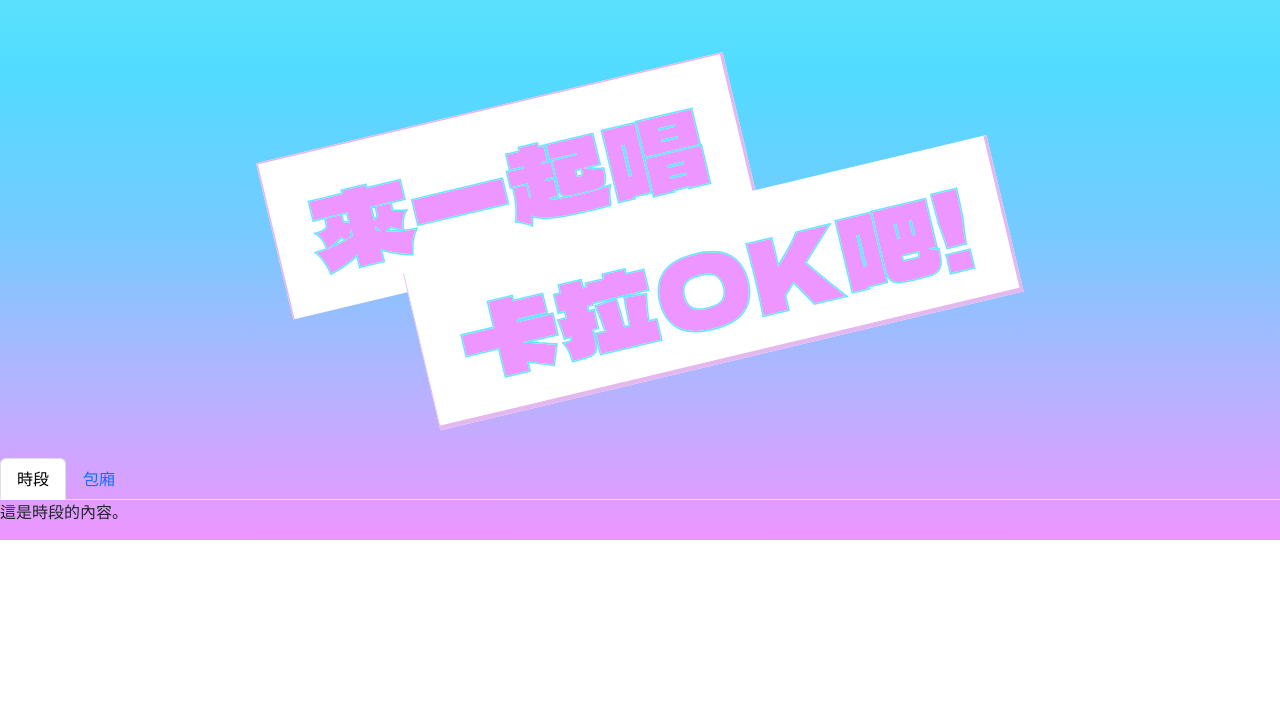
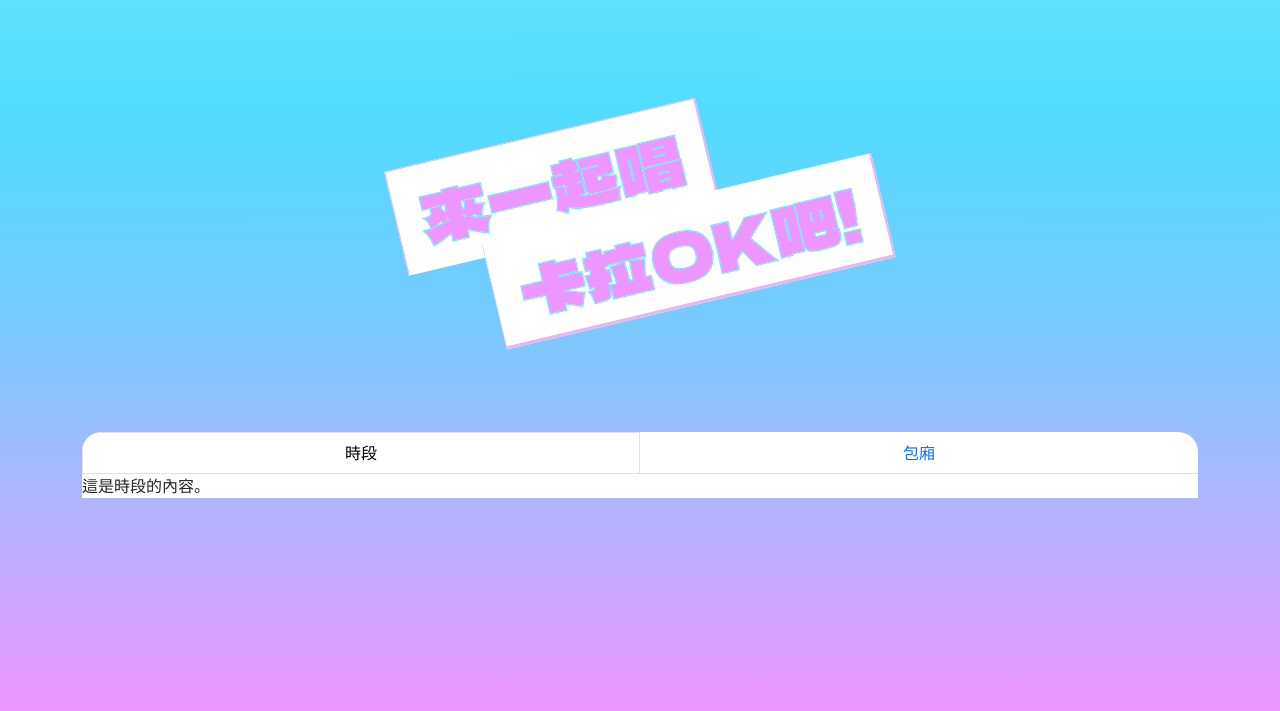
Before and after one commit to LeeMengChieh/Midterm-project, a plain HTML site: page index.html in a window 1280 px wide. Shown: the part 89-800 px from the top of the page. Drawn offline with nearby package versions, Linux system fonts and the light colour scheme.

Commit message:
稍微修改了下方

```diff
--- a/css/IndexCss.css
+++ b/css/IndexCss.css
@@ -10,6 +10,7 @@
 
 
 body {
+    min-height: 100vh;
     background: linear-gradient(to bottom, #68e6f9, #51dcff, #74cbff, #b3b4ff, #ee96ff);
     background-repeat: no-repeat;
     background-size: cover;
@@ -67,7 +68,7 @@ body {
 }
 
 #Banner {
-    padding: 0 5%;
+    padding: 5%;
 }
 
 #Banner img {
@@ -76,12 +77,51 @@ body {
     display: block;
 }
 
+#Search {}
+
+#Search .nav-tabs {
+    display: flex;
+    width: 100%;
+    overflow: hidden;
+    border-radius: 20px 20px 0px 0px;
+
+}
+
+#Search .container {
+    width: 90%;
+}
+
+#Search .container ul {
+    background-color: #ffffff;
+}
+
+#Search .nav-tabs .nav-item {
+    flex: 1;
+    text-align: center;
+    margin-bottom: 0;
+}
+
+#Search .nav-tabs .nav-link {
+    width: 100%;
+    border-radius: 0;
+}
+
+#myTabContent {
+    background-color: #ffffff;
+}
+
 @media screen and (min-width: 767px) {
     .menu-icon {
         display: none;
     }
 
+    .header {
+        width: 100%;
+    }
+
     .navbar {
+        max-width: 1140px;
+        margin: 0 auto;
         display: flex;
         align-items: center;
         justify-content: space-between;
@@ -107,7 +147,7 @@ body {
     }
 
     #Banner {
-        padding: 0 20%;
+        padding: 5% 30%;
     }
 
 }
--- a/index.html
+++ b/index.html
@@ -39,14 +39,16 @@
     </header>
 
     <section id="Banner"> <img src="./img/banner-pc SVG.svg" class=""></section>
+    <section id="Search">
+        <div class="container">
             <ul class="nav nav-tabs my-tabs" id="myTab" role="tablist">
                 <li class="nav-item" role="presentation">
-            <button class="nav-link active" id="home-tab" data-bs-toggle="tab" data-bs-target="#home" type="button"
-                role="tab">時段</button>
+                    <button class="nav-link active" id="home-tab" data-bs-toggle="tab" data-bs-target="#home"
+                        type="button" role="tab">時段</button>
                 </li>
                 <li class="nav-item" role="presentation">
-            <button class="nav-link" id="profile-tab" data-bs-toggle="tab" data-bs-target="#profile" type="button"
-                role="tab">包廂</button>
+                    <button class="nav-link" id="profile-tab" data-bs-toggle="tab" data-bs-target="#profile"
+                        type="button" role="tab">包廂</button>
                 </li>
             </ul>
             <div class="tab-content my-tab-content" id="myTabContent">
@@ -57,7 +59,8 @@
                     <p>這是包廂的內容。</p>
                 </div>
             </div>
-
+        </div>
+    </section>
     <script src="https://cdn.jsdelivr.net/npm/bootstrap@5.3.7/dist/js/bootstrap.bundle.min.js"
         integrity="sha384-ndDqU0Gzau9qJ1lfW4pNLlhNTkCfHzAVBReH9diLvGRem5+R9g2FzA8ZGN954O5Q"
         crossorigin="anonymous"></script>
```
Lines whose indentation alone changed are shown as unchanged.
